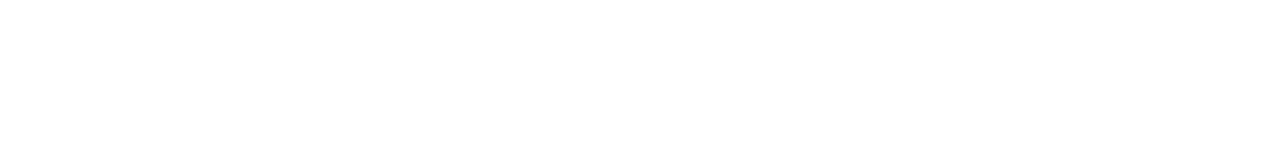
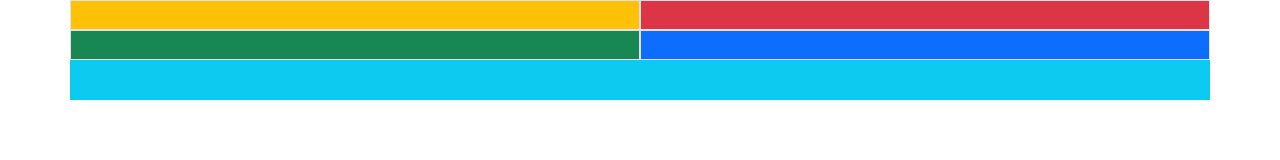
Before and after one commit to hoodaddeveloper/Bootstrap-Sandbox, a plain HTML site: page tutorial-4/index.html in a window 1280 px wide. Drawn offline with nearby package versions, Linux system fonts and the light colour scheme.

Commit message:
making grids

```diff
--- a/tutorial-4/index.html
+++ b/tutorial-4/index.html
@@ -14,7 +14,16 @@
 
 <body>
 
-
+  <div style="height:100px;" class="container bg-info">
+    <div style="height:30px;" class="row">
+      <div style="height:30px;" class="col bg-warning border"></div>
+      <div style="height:30px;" class="col bg-danger border"></div>
+    </div>
+    <div style="height:30px;" class="row">
+      <div style="height:30px;" class="col bg-success border"></div>
+      <div style="height:30px;" class="col bg-primary border"></div>
+    </div>
+  </div>
 
   <!-- Bootstrap JavaScript Libraries -->
   <script src="https://cdn.jsdelivr.net/npm/@popperjs/core@2.11.8/dist/umd/popper.min.js"
```
